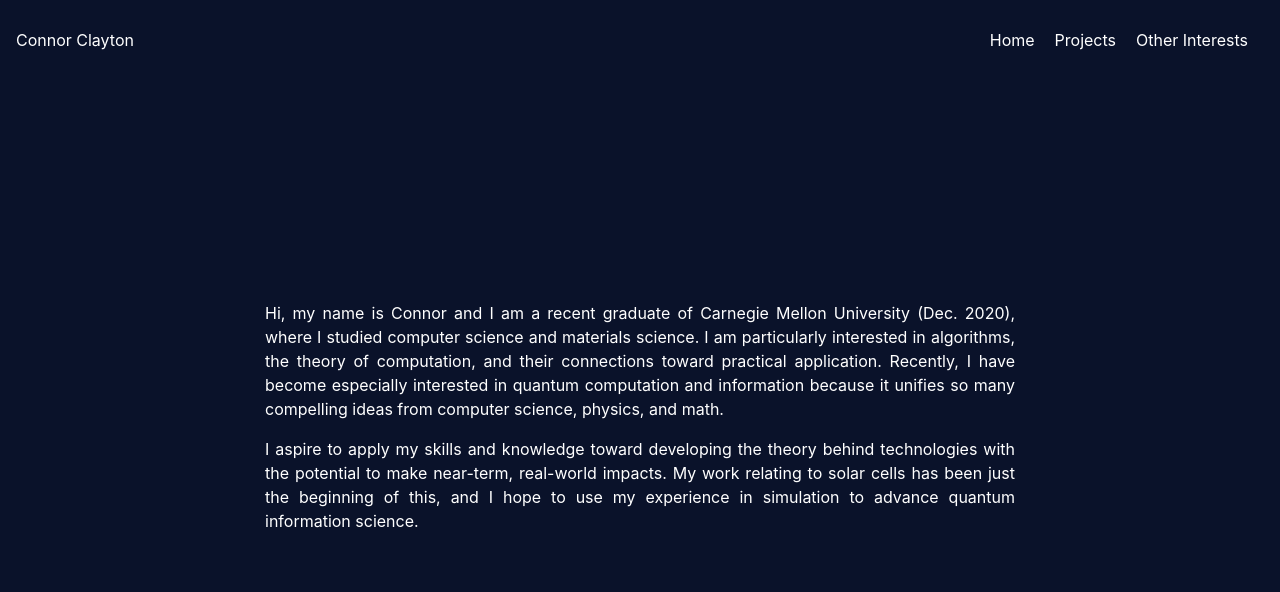
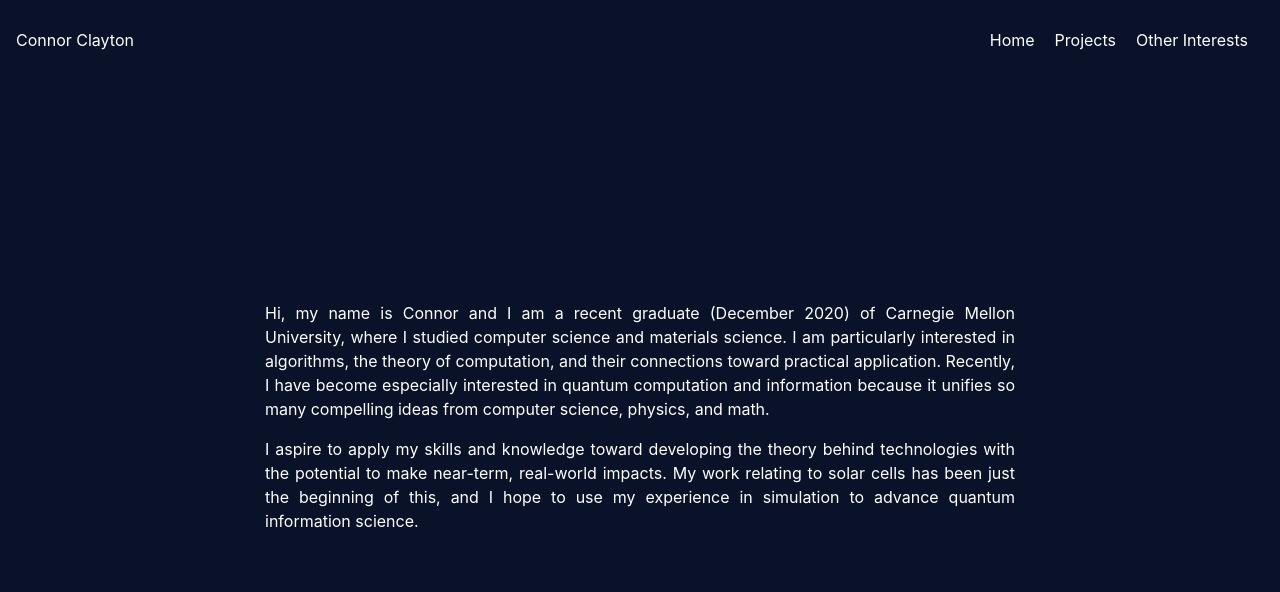
Before and after one commit to cbclayton/cbclayton.github.io, a plain HTML site: page index.html in a window 1280 px wide. Drawn offline with nearby package versions, Linux system fonts and the light colour scheme.

Commit message:
Update index.html

```diff
--- a/index.html
+++ b/index.html
@@ -33,7 +33,7 @@
           <div class="row pagebody">
             <div class="text-justify">
               <!--<h2 style="padding-bottom: 25px" class="text-center">Computational Science</h2>-->
-              <p>Hi, my name is Connor and I am a recent graduate of Carnegie Mellon University (Dec. 2020), where I studied computer science and materials science. I am particularly interested in algorithms, the theory of computation, and their connections toward practical application. Recently, I have become especially interested in quantum computation and information because it unifies so many compelling ideas from computer science, physics, and math.</p>
+              <p>Hi, my name is Connor and I am a recent graduate (December 2020) of Carnegie Mellon University, where I studied computer science and materials science. I am particularly interested in algorithms, the theory of computation, and their connections toward practical application. Recently, I have become especially interested in quantum computation and information because it unifies so many compelling ideas from computer science, physics, and math.</p>
               <p style="padding-bottom: 40px;">I aspire to apply my skills and knowledge toward developing the theory behind technologies with the potential to make near-term, real-world impacts. My work relating to solar cells has been just the beginning of this, and I hope to use my experience in simulation to advance quantum information science.</p>
             </div>
           </div>
```
